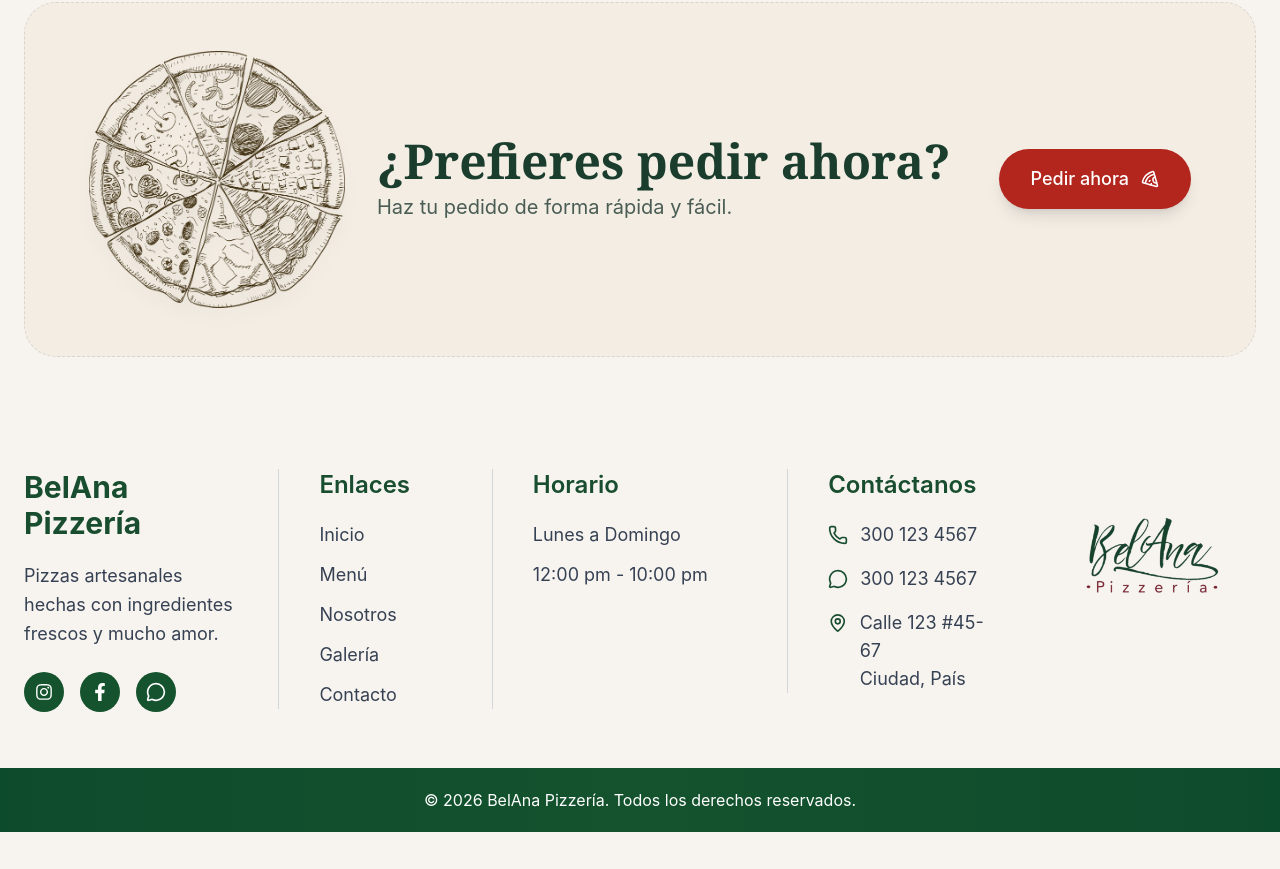
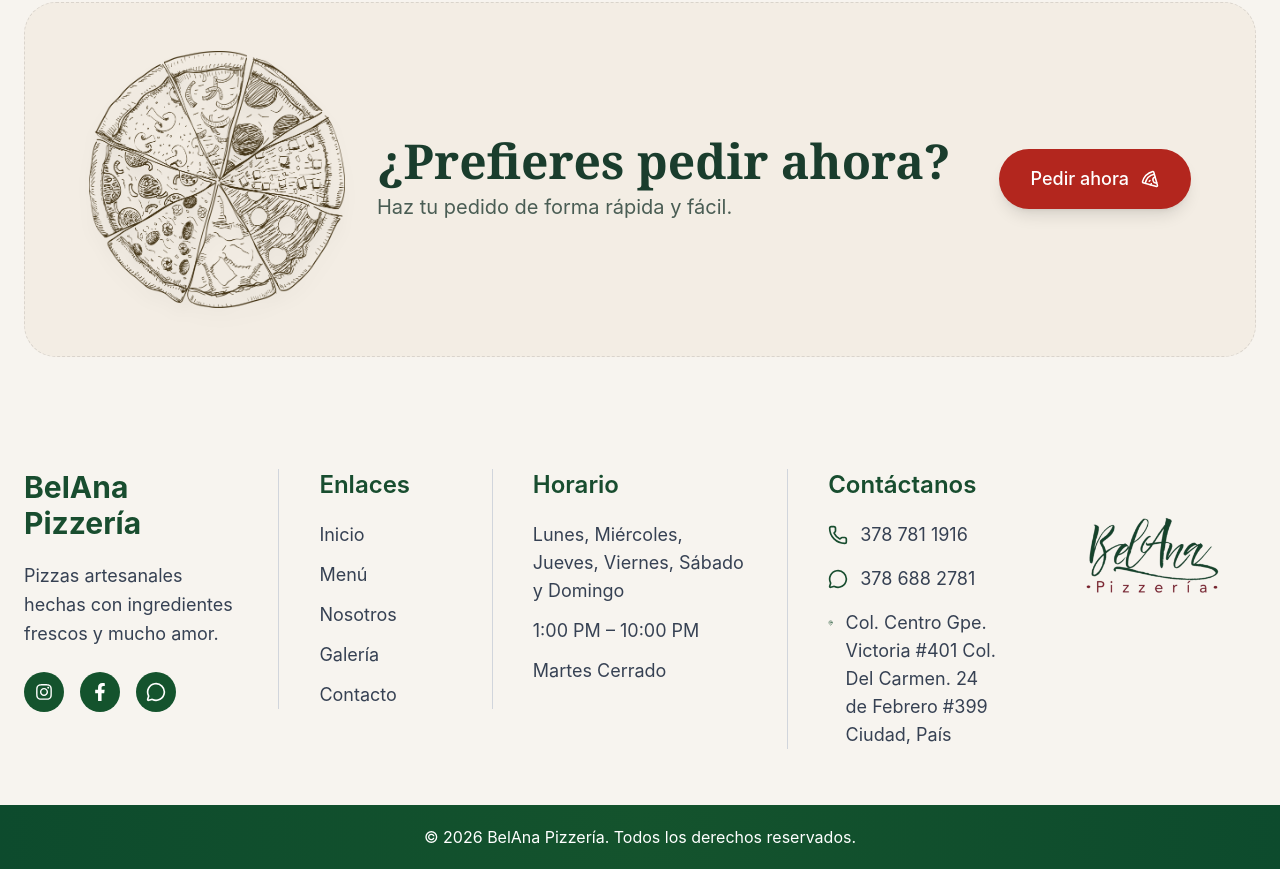
Before and after one commit to Xhan88/pizzeria-bel-ana, a React (Vite) app: page /contacto in a window 1280 px wide. Shown: the part 2049-2918 px from the top of the page. Before the commit the page ends 2881 px from the top, so only its background shows below. Built offline with nearby package versions, Linux system fonts and the light colour scheme.

Commit message:
feture/data

```diff
--- a/src/components/layouts/Footer.tsx
+++ b/src/components/layouts/Footer.tsx
@@ -96,8 +96,9 @@ import {
               </h4>
 
               <div className="space-y-3 text-gray-700 text-lg">
-                <p>Lunes a Domingo</p>
-                <p>12:00 pm - 10:00 pm</p>
+                <p>Lunes, Miércoles, Jueves, Viernes, Sábado y Domingo</p>
+                <p>1:00 PM – 10:00 PM</p>
+                <p>Martes Cerrado</p>
               </div>
             </div>
 
@@ -111,12 +112,12 @@ import {
 
                 <div className="flex items-center gap-3">
                   <Phone size={20} className="text-[#184d2f]" />
-                  <span>300 123 4567</span>
+                  <span>378 781 1916</span>
                 </div>
 
                 <div className="flex items-center gap-3">
                   <MessageCircle size={20} className="text-[#184d2f]" />
-                  <span>300 123 4567</span>
+                  <span>378 688 2781 </span>
                 </div>
 
                 <div className="flex items-start gap-3">
@@ -125,7 +126,8 @@ import {
                     className="text-[#184d2f] mt-1"
                   />
                   <span>
-                    Calle 123 #45-67
+                  Col. Centro Gpe. Victoria #401
+                  Col. Del Carmen. 24 de Febrero #399
                     <br />
                     Ciudad, País
                   </span>
```
